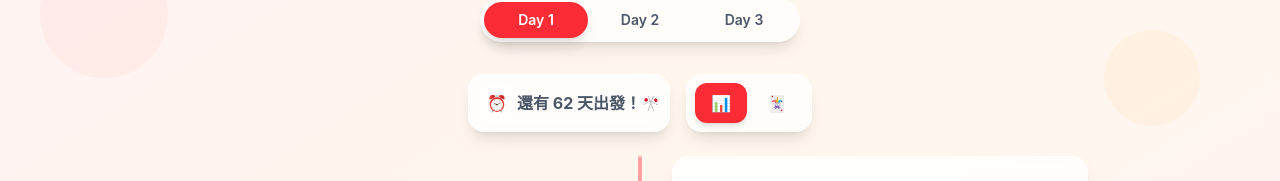
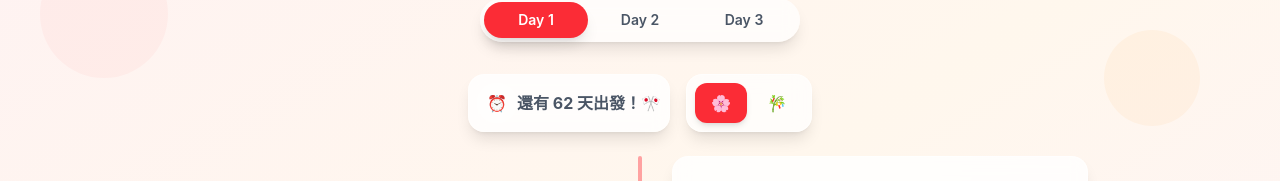
Before and after one commit to ycl818/2025-08-tokyo-trip, a React (Vite) app: page / in a window 1280 px wide. Shown: the part 130-311 px from the top of the page. Built offline with nearby package versions, Linux system fonts and the light colour scheme; a web font is replaced by a local one.

Commit message:
adj icon switcher

```diff
--- a/src/TokyoTripSchedule.jsx
+++ b/src/TokyoTripSchedule.jsx
@@ -280,7 +280,7 @@ const TokyoTripSchedule = () => {
                 }`}
                 title="Timeline View"
               >
-                <span className="text-base">📊</span>
+                <span className="text-base">🌸</span>
               </button>
               <button
                 onClick={() => setViewMode("accordion")}
@@ -291,7 +291,7 @@ const TokyoTripSchedule = () => {
                 }`}
                 title="Card View"
               >
-                <span className="text-base">🃏</span>
+                <span className="text-base">🎋</span>
               </button>
             </div>
           </div>
```
